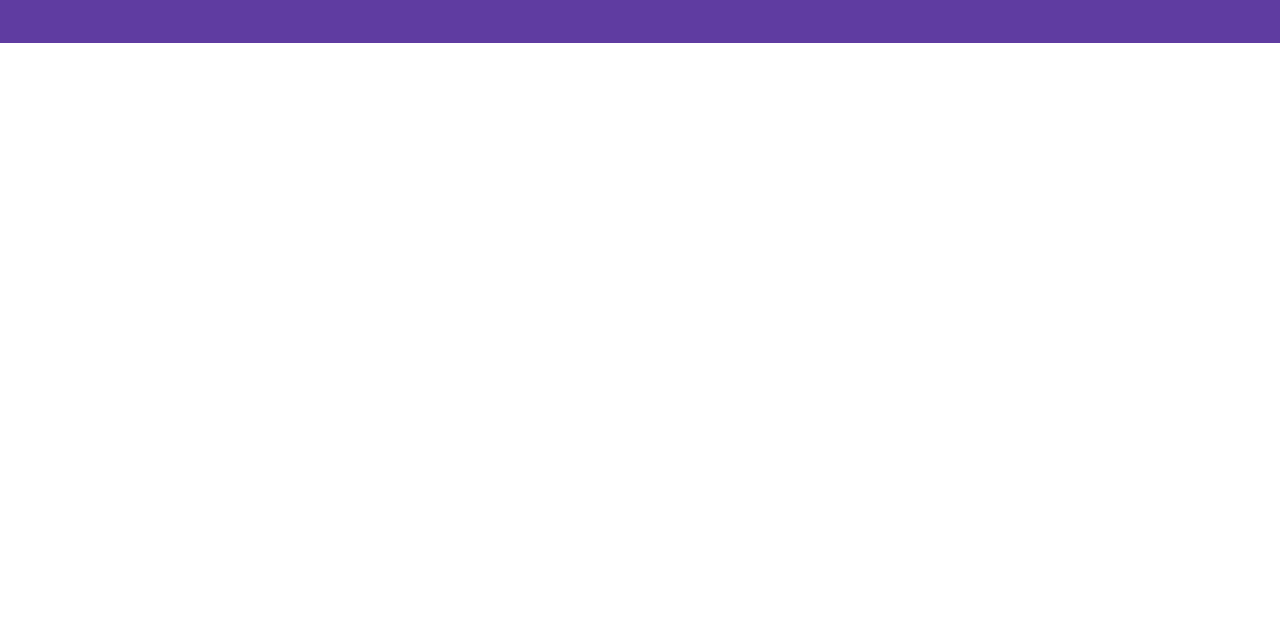
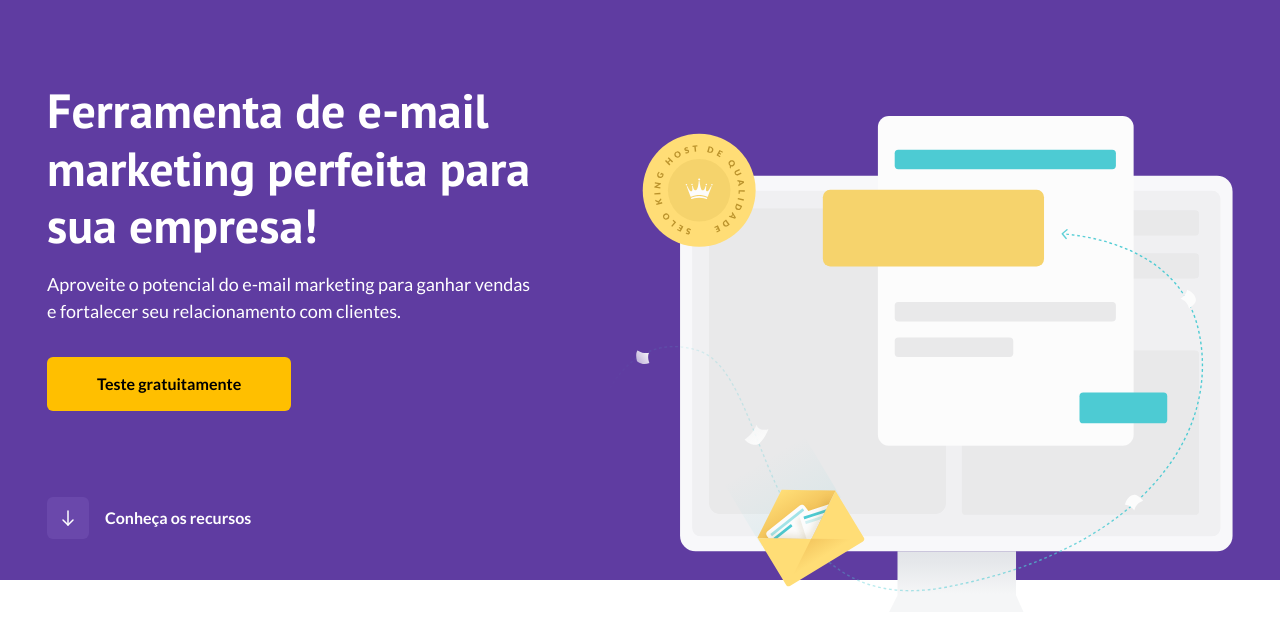
Before and after one commit to mateuscamposdev/Landing-Page_Hostinger, a plain HTML site: page index.html in a window 1280 px wide. Shown: the part 76-706 px from the top of the page. Drawn offline with Linux system fonts and the light colour scheme.

Commit message:
Criação da section hero

```diff
--- a/index.html
+++ b/index.html
@@ -32,8 +32,27 @@
                     </li>
                 </ul>
             </nav>
+        </div>
     </header>
-    </div>
+
+    <section class="s-hero">
+        <div class="container">
+            <div class="text">
+                <h1>Ferramenta de e-mail marketing perfeita para sua empresa!</h1>
+                <p>Aproveite o potencial do e-mail marketing para ganhar vendas e fortalecer seu relacionamento com clientes. </p>
+                <button>Teste gratuitamente</button>
+                <div class="know_resources">
+                    <div class="icon">
+                        <img src="./img/icon-arrow.svg" alt="Icone de seta">
+                    </div>
+                    <span>Conheça os recursos</span>
+                </div>
+            </div>
+            <div class="image">
+                <img src="./img/ilustra.svg" alt="ilustração da hero section">
+            </div>
+        </div>
+    </section>
 </body>
 
 </html>
--- a/scss/_home.scss
+++ b/scss/_home.scss
@@ -1,3 +1,53 @@
-button {
-    @include style-btn(5.4rem, $yellow, $purple);
+.s-hero {
+    background-color: $purple;
+    margin-top: 11.9rem;
+    padding-top: 3.9rem;
+    .container {
+        @include flex(row, flex-start, space-between)
+    }
+    .text {
+        width: 100%;
+        max-width: 55rem;
+        h1 {
+            font-family: "PT Sans", sans-serif;
+            font-weight: bold;
+            font-size: 4.8rem;
+            line-height: 120%;
+            color: $white;
+            margin-bottom: 1.6rem;
+        }
+        p {
+            font-size: 1.8rem;
+            line-height: 150%;
+            color: $white;
+            max-width: 48.8rem;
+            margin-bottom: 3.2rem;
+        }
+        button {
+            @include style-btn(5.4rem, $yellow, #503387);
+            margin-bottom: 8.6rem;
+        }
+        .know_resources {
+            display: flex;
+            align-items: center;
+            .icon {
+               width: 4.2rem;
+               height: 4.2rem;
+               background-color: rgba(123, 90, 186, 0.4);
+               border-radius: 0.6rem;
+               @include flex(row, center, center)
+            }
+            span {
+                font-weight: bold;
+                font-size: 1.6rem;
+                line-height: 1.9rem;
+                color: $white;
+                margin-left: 1.6rem;
+            }
+        }
+    }
+    .image {
+        position: relative;
+        top: 3.4rem;
+    }
 }
```
Also changed, not shown: css/main.min.css, img/icon-arrow.svg (added), img/ilustra.svg (added).
